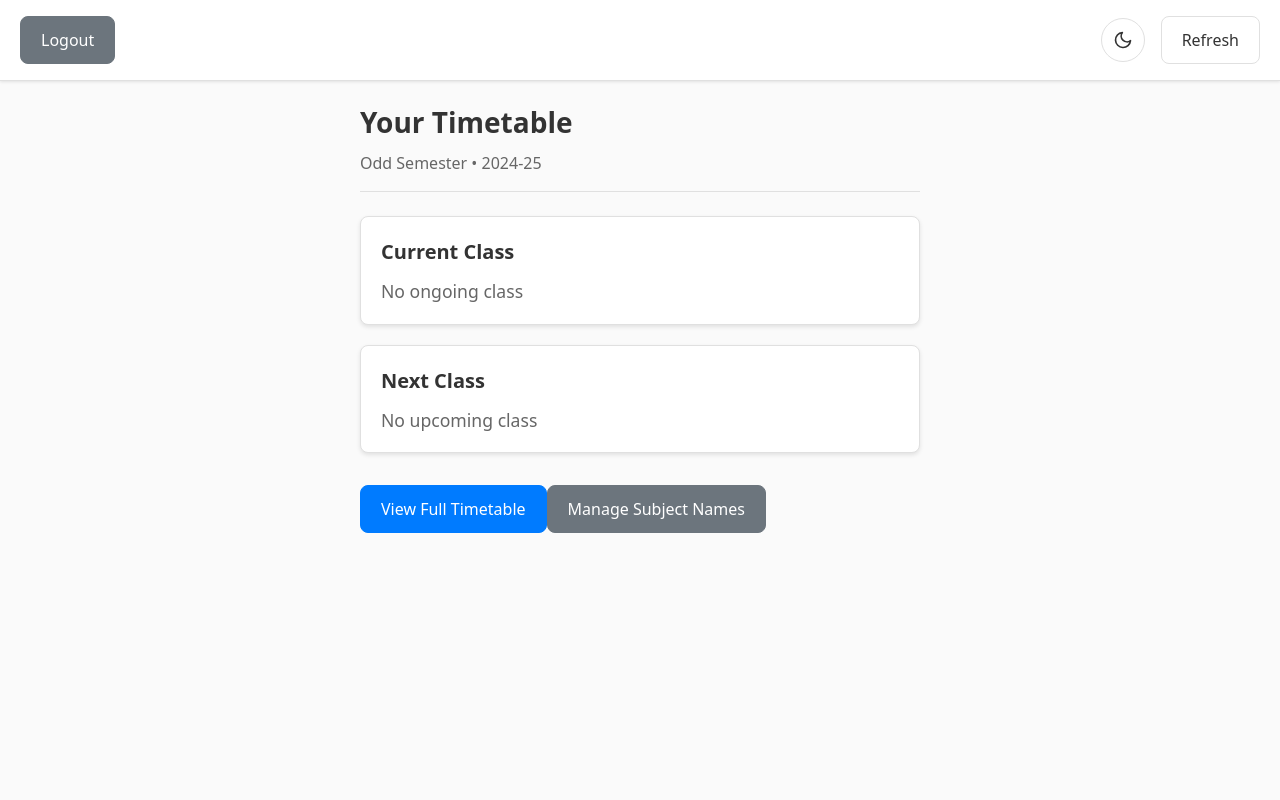
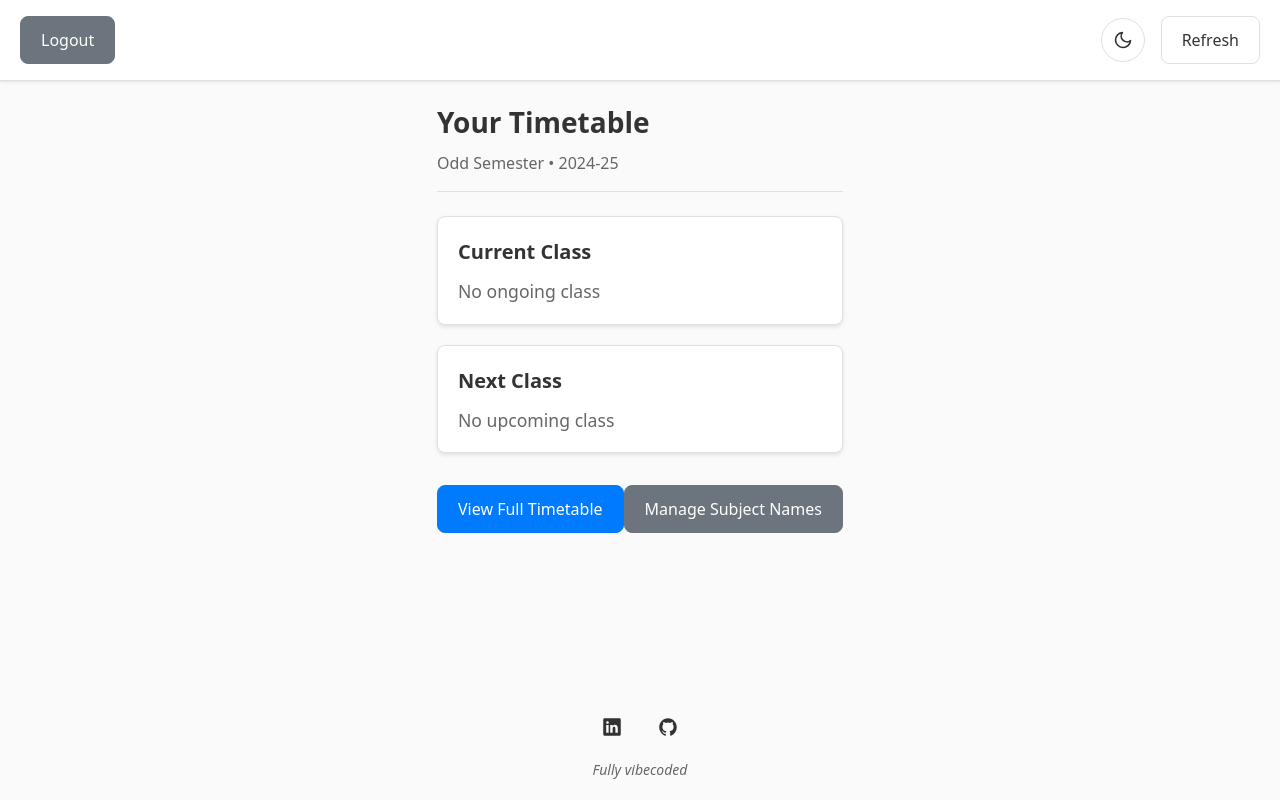
Before and after one commit to sivadhanushreddykotturu/TimeTable, a React (Vite) app: page /home in a window 1280 px wide. Built offline with nearby package versions, Linux system fonts and the light colour scheme.

Commit message:
ready to go pwa

```diff
--- a/index.html
+++ b/index.html
@@ -6,18 +6,9 @@
     <meta name="viewport" content="width=device-width, initial-scale=1.0" />
     <title>KL Timetable PWA</title>
 
-    <!-- Google Analytics -->
-    <script async src="https://www.googletagmanager.com/gtag/js?id=G-Q0VQP0H87Q"></script>
-    <script>
-      window.dataLayer = window.dataLayer || [];
-      function gtag(){dataLayer.push(arguments);}
-      gtag('js', new Date());
-      gtag('config', 'G-Q0VQP0H87Q', {
-        page_title: 'KL Timetable PWA',
-        anonymize_ip: true,
-        send_page_view: true
-      });
-    </script>
+    <!-- Ionicons -->
+    <script type="module" src="https://unpkg.com/ionicons@7.1.0/dist/ionicons/ionicons.esm.js"></script>
+    <script nomodule src="https://unpkg.com/ionicons@7.1.0/dist/ionicons/ionicons.js"></script>
   </head>
   <body>
     <div id="root"></div>
--- a/src/App.jsx
+++ b/src/App.jsx
@@ -1,6 +1,8 @@
 import React from "react";
 import { BrowserRouter as Router, Routes, Route } from "react-router-dom";
 import { ThemeProvider } from "./contexts/ThemeContext";
+import AuthGuard from "./components/AuthGuard.jsx";
+import Footer from "./components/Footer.jsx";
 import LoginPage from "./pages/Login.jsx";
 import HomePage from "./pages/Home.jsx";
 import TimetablePage from "./pages/TimetableView.jsx";
@@ -10,12 +12,19 @@ function App() {
   return (
     <ThemeProvider>
       <Router>
-        <Routes>
-          <Route path="/" element={<LoginPage />} />
-          <Route path="/home" element={<HomePage />} />
-          <Route path="/timetable" element={<TimetablePage />} />
-          <Route path="/subjects" element={<SubjectsPage />} />
-        </Routes>
+        <div className="app-wrapper">
+          <Routes>
+            <Route path="/" element={
+              <AuthGuard>
+                <LoginPage />
+              </AuthGuard>
+            } />
+            <Route path="/home" element={<HomePage />} />
+            <Route path="/timetable" element={<TimetablePage />} />
+            <Route path="/subjects" element={<SubjectsPage />} />
+          </Routes>
+          <Footer />
+        </div>
       </Router>
     </ThemeProvider>
   );
--- /dev/null
+++ b/src/components/AuthGuard.jsx
@@ -0,0 +1,33 @@
+import React, { useEffect, useState } from "react";
+import { useNavigate } from "react-router-dom";
+import { getCredentials } from "../../utils/storage.js";
+
+export default function AuthGuard({ children }) {
+  const [isLoading, setIsLoading] = useState(true);
+  const navigate = useNavigate();
+
+  useEffect(() => {
+    // Check if user has credentials and timetable data
+    const credentials = getCredentials();
+    const timetable = localStorage.getItem("timetable");
+
+    if (credentials && timetable) {
+      // User is logged in, redirect to home
+      navigate("/home", { replace: true });
+    } else {
+      // User is not logged in, stay on current page (login)
+      setIsLoading(false);
+    }
+  }, [navigate]);
+
+  if (isLoading) {
+    return (
+      <div className="loading-container">
+        <div className="loading-spinner"></div>
+        <p>Loading...</p>
+      </div>
+    );
+  }
+
+  return children;
+}
--- /dev/null
+++ b/src/components/Footer.jsx
@@ -0,0 +1,38 @@
+import React from "react";
+import { useLocation } from "react-router-dom";
+
+export default function Footer() {
+  const location = useLocation();
+
+  // Don't show footer on login page
+  if (location.pathname === "/") return null;
+  return (
+    <footer className="app-footer">
+      <div className="footer-content">
+        <div className="social-links">
+          <a
+            href="https://in.linkedin.com/in/siva-dhanush-kotturu-646b51322"
+            className="social-link linkedin"
+            target="_blank"
+            rel="noopener noreferrer"
+            title="LinkedIn"
+          >
+            <ion-icon name="logo-linkedin"></ion-icon>
+          </a>
+          <a
+            href="https://github.com/sivadhanushreddykotturu"
+            className="social-link github"
+            target="_blank"
+            rel="noopener noreferrer"
+            title="GitHub"
+          >
+            <ion-icon name="logo-github"></ion-icon>
+          </a>
+        </div>
+        <div className="footer-text">
+          <p>Fully vibecoded</p>
+        </div>
+      </div>
+    </footer>
+  );
+}
--- a/src/index.css
+++ b/src/index.css
@@ -60,6 +60,104 @@
 
 * {
   box-sizing: border-box;
+}
+
+/* Loading spinner */
+.loading-container {
+  display: flex;
+  flex-direction: column;
+  align-items: center;
+  justify-content: center;
+  height: 100vh;
+  background: var(--color-background);
+  color: var(--color-text);
+}
+
+.loading-spinner {
+  width: 40px;
+  height: 40px;
+  border: 4px solid var(--color-border);
+  border-top: 4px solid var(--color-primary);
+  border-radius: 50%;
+  animation: spin 1s linear infinite;
+  margin-bottom: 16px;
+}
+
+@keyframes spin {
+  0% { transform: rotate(0deg); }
+  100% { transform: rotate(360deg); }
+}
+
+/* App wrapper for footer positioning */
+.app-wrapper {
+  min-height: 100vh;
+  display: flex;
+  flex-direction: column;
+}
+
+/* Footer */
+.app-footer {
+  margin-top: auto;
+  padding: 20px 0;
+  background: var(--color-background);
+  border-top: 1px solid var(--color-border);
+  text-align: center;
+}
+
+.footer-content {
+  max-width: 1200px;
+  margin: 0 auto;
+  padding: 0 20px;
+}
+
+.social-links {
+  display: flex;
+  justify-content: center;
+  gap: 16px;
+  margin-bottom: 12px;
+}
+
+.social-link {
+  display: flex;
+  align-items: center;
+  justify-content: center;
+  width: 40px;
+  height: 40px;
+  border-radius: 50%;
+  background: var(--color-background);
+  border: 1px solid var(--color-border);
+  color: var(--color-text);
+  text-decoration: none;
+  transition: all 0.3s ease;
+  font-size: 20px;
+}
+
+.social-link:hover {
+  background: var(--color-primary);
+  color: white;
+  border-color: var(--color-primary);
+  transform: translateY(-2px);
+  box-shadow: 0 4px 12px rgba(0, 0, 0, 0.15);
+}
+
+.social-link.linkedin:hover {
+  background: #0077b5;
+  border-color: #0077b5;
+}
+
+.social-link.github:hover {
+  background: #333;
+  border-color: #333;
+}
+
+.footer-text {
+  color: var(--text-secondary);
+  font-size: 14px;
+  font-style: italic;
+}
+
+.footer-text p {
+  margin: 0;
 }
 
 body {
--- a/src/pages/Login.jsx
+++ b/src/pages/Login.jsx
@@ -5,7 +5,6 @@ import { saveCredentials } from "../../utils/storage.js";
 import ThemeToggle from "../components/ThemeToggle.jsx";
 import Toast from "../components/Toast.jsx";
 import { getCaptchaUrl, getFormData, API_CONFIG, getCurrentAcademicYearOptions } from "../config/api.js";
-import { trackUserLogin } from "../utils/analytics.js";
 
 export default function Login() {
   const [username, setUsername] = useState("");
@@ -58,9 +57,6 @@ export default function Login() {
       const res = await axios.post(API_CONFIG.FETCH_URL, form);
 
       if (res.data.success) {
-        // Track successful login
-        trackUserLogin();
-
         saveCredentials({ username, password });
         localStorage.setItem("timetable", JSON.stringify(res.data.timetable));
         localStorage.setItem("semester", semester);
--- a/src/pages/Subjects.jsx
+++ b/src/pages/Subjects.jsx
@@ -2,7 +2,6 @@ import React, { useState, useEffect } from "react";
 import { useNavigate } from "react-router-dom";
 import Header from "../components/Header";
 import Toast from "../components/Toast";
-import { trackSubjectMapping } from "../utils/analytics.js";
 
 // Helper to extract main course code
 function extractMainCode(code) {
@@ -66,9 +65,6 @@ export default function Subjects() {
       });
       return;
     }
-
-    // Track subject mapping usage
-    trackSubjectMapping();
 
     const updatedSubjects = {
       ...subjects,
--- a/src/utils/analytics.js
+++ /dev/null
@@ -1,68 +0,0 @@
-// Simple analytics utility for Google Analytics
-// Tracks only total users and daily active users
-
-// Check if Google Analytics is available
-const isGAvailable = () => {
-  return typeof window !== 'undefined' && window.gtag;
-};
-
-// Debug function to log analytics events
-const logAnalyticsEvent = (eventName, data) => {
-  console.log(`Analytics Event: ${eventName}`, data);
-};
-
-
-
-// Track page view
-export const trackPageView = (pageName) => {
-  if (isGAvailable()) {
-    window.gtag('config', 'G-Q0VQP0H87Q', {
-      page_title: pageName,
-      page_location: window.location.href
-    });
-    logAnalyticsEvent('page_view', { pageName, url: window.location.href });
-  } else {
-    console.log('Google Analytics not available for page view');
-  }
-};
-
-// Track user login (for daily active users)
-export const trackUserLogin = () => {
-  if (isGAvailable()) {
-    window.gtag('event', 'login', {
-      event_category: 'engagement',
-      event_label: 'user_login'
-    });
-    logAnalyticsEvent('login', { category: 'engagement', label: 'user_login' });
-  } else {
-    console.log('Google Analytics not available for login tracking');
-  }
-};
-
-
-
-// Track timetable refresh
-export const trackTimetableRefresh = () => {
-  if (isGAvailable()) {
-    window.gtag('event', 'timetable_refresh', {
-      event_category: 'engagement',
-      event_label: 'refresh_timetable'
-    });
-    logAnalyticsEvent('timetable_refresh', { category: 'engagement', label: 'refresh_timetable' });
-  } else {
-    console.log('Google Analytics not available for timetable refresh tracking');
-  }
-};
-
-// Track subject mapping usage
-export const trackSubjectMapping = () => {
-  if (isGAvailable()) {
-    window.gtag('event', 'subject_mapping', {
-      event_category: 'engagement',
-      event_label: 'map_subject'
-    });
-    logAnalyticsEvent('subject_mapping', { category: 'engagement', label: 'map_subject' });
-  } else {
-    console.log('Google Analytics not available for subject mapping tracking');
-  }
-};
```
Also changed, not shown: src/pages/Home.jsx (+59 -30 lines).
